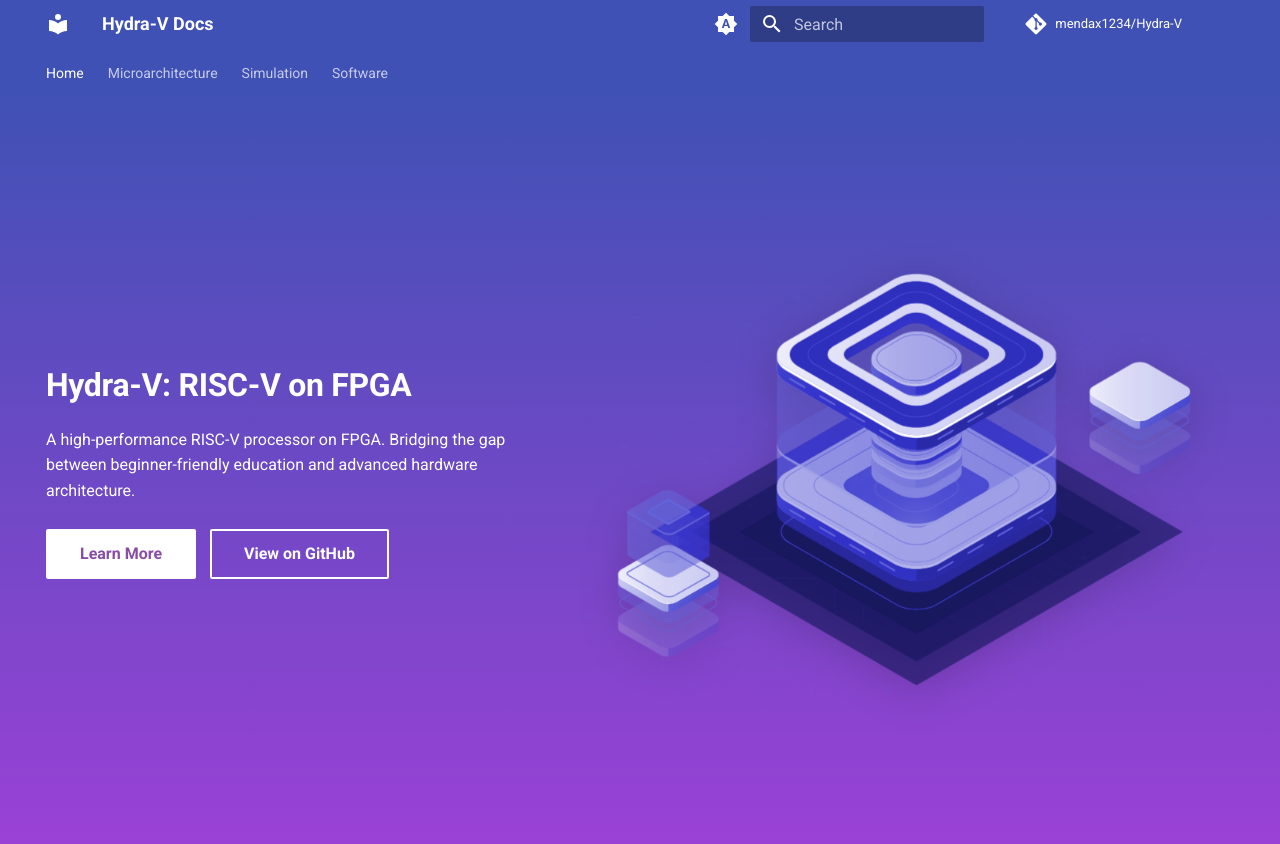
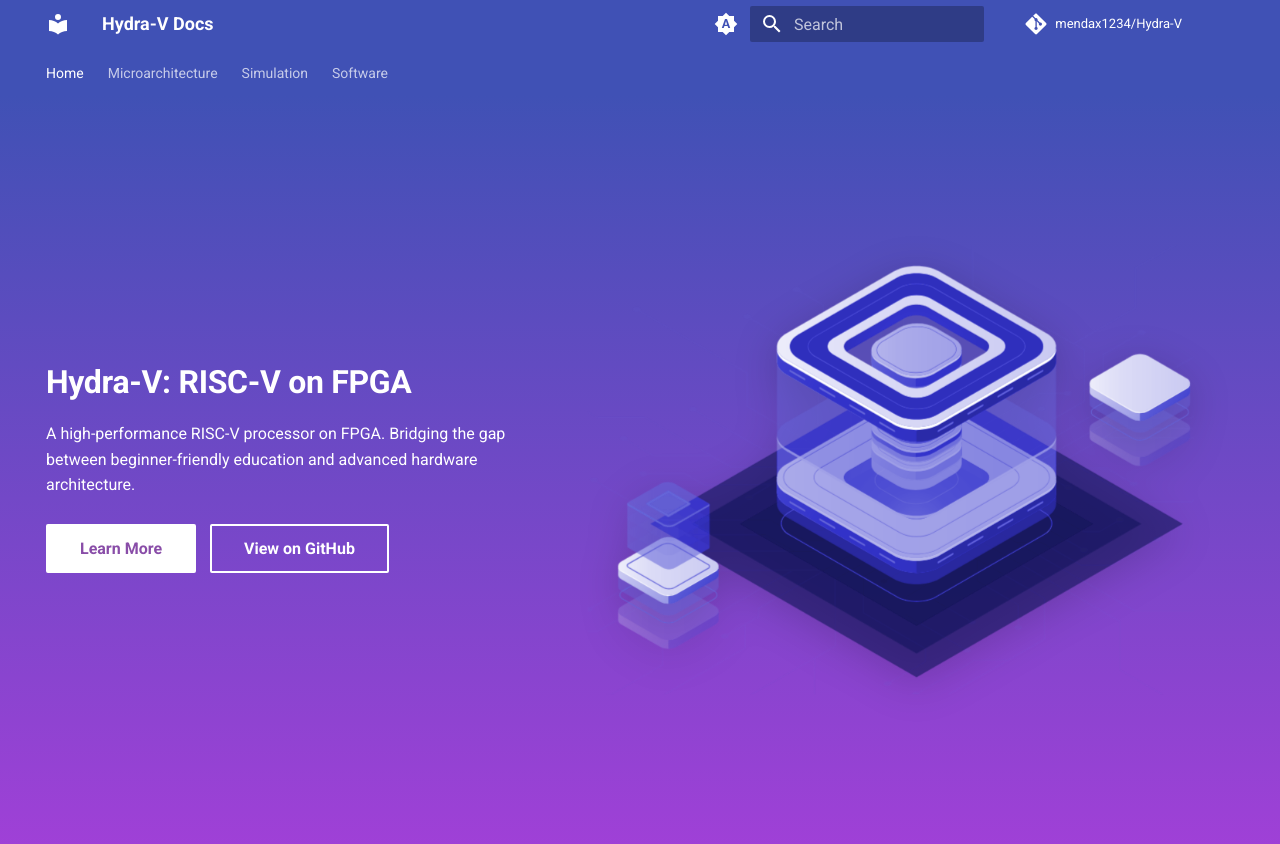
Before and after one commit to mendax1234/Mach-V, an MkDocs documentation site: the page built from docs/index.md, in a window 1280 px wide. Shown: the top 844 px of the page. Built offline with MkDocs 1.6.1 and Material for MkDocs 9.7.7, drawn with Linux system fonts in a browser that asks for light colours; plug-ins that fetch from the network failed and are left out; comment, search, counter and statistics services are not loaded.

Commit message:
Optimize landing page

```diff
--- a/overrides/home.html
+++ b/overrides/home.html
@@ -8,23 +8,36 @@
        1. GLOBAL LAYOUT & RESET
        ========================================================================== */
 
-    /* Lock the viewport to create a single-screen "Landing Page" experience.
-       overflow: hidden prevents scrollbars from appearing. */
     html, body {
         height: 100%;
         width: 100%;
-        overflow: hidden;
+        overflow: hidden; /* Prevent scrolling */
     }
 
-    /* CRITICAL FIX:
-       MkDocs renders an empty main content area (.md-main) and footer by default.
-       We must hide them explicitly to prevent the "black block" at the bottom
-       and ensure the gradient fills the screen. */
-    .md-main, .md-footer {
+    /* FIX: Collapse .md-main to keep mobile navigation alive but invisible */
+    .md-main {
+        height: 0;
+        padding: 0 !important;
+        overflow: visible;
+    }
+
+    /* Hide Footer and Content Text */
+    .md-footer, .md-content {
         display: none !important;
     }
 
-    /* Explicitly hide sidebars on larger screens to prevent layout shifting. */
+    /* ==========================================================================
+       2. HEADER & TABS STYLING
+       ========================================================================== */
+
+    .md-header { box-shadow: none !important; }
+    .md-tabs { box-shadow: none !important; border-bottom: none !important; }
+
+    /* ==========================================================================
+       3. SIDEBAR LOGIC
+       ========================================================================== */
+
+    /* DESKTOP: Hide sidebars */
     @media screen and (min-width: 60em) {
         .md-sidebar--secondary { display: none; }
     }
@@ -33,142 +46,139 @@
     }
 
     /* ==========================================================================
-       2. HEADER INTEGRATION (SEAMLESS TRANSITION)
-       ========================================================================== */
-
-    /* Remove default shadows and borders from the Header and Tabs.
-       This allows the purple header to blend perfectly into the hero gradient. */
-    .md-header {
-        box-shadow: none !important;
-    }
-    .md-tabs {
-        box-shadow: none !important;
-        border-bottom: none !important;
-    }
-
-    /* ==========================================================================
-       3. HERO CONTAINER
+       4. HERO CONTAINER
        ========================================================================== */
 
     .mdx-container {
-        /* DYNAMIC HEIGHT CALCULATION:
-           100vh (Viewport Height) - 48px (Approx. height of the MkDocs header).
-           This ensures the container fills exactly the remaining space below the header. */
-        height: calc(100vh - 48px);
+        /* Height Calculation: 100vh - Header - Tabs */
+        height: calc(100vh - var(--md-header-height, 48px) - var(--md-tabs-height, 48px));
         width: 100%;
-
-        /* Flexbox centering for content */
         display: flex;
         align-items: center;
         justify-content: center;
-
-        /* OPTICAL ALIGNMENT:
-           Add padding-bottom to lift the content visually. Without this, the
-           center point feels too low because of the header space above. */
-        padding-bottom: 5rem;
-
-        /* BACKGROUND: Light Mode Gradient */
+        padding-bottom: 3rem;
         background: linear-gradient(to bottom, var(--md-primary-fg-color), #a63fd9);
     }
 
-    /* BACKGROUND: Dark Mode Gradient (Slate Theme) */
+    /* DARK MODE BACKGROUND */
     [data-md-color-scheme="slate"] .mdx-container {
         background: linear-gradient(to bottom, var(--md-primary-fg-color), #363949);
     }
 
     /* ==========================================================================
-       4. CONTENT STYLING (TEXT & IMAGE)
+       5. CONTENT STYLING (TEXT & IMAGE)
        ========================================================================== */
 
+    /* RESTORE ORIGINAL TEXT COLOR */
     .mdx-hero {
         margin: 0 0.8rem;
-        color: var(--md-primary-bg-color); /* White text color */
-        text-align: center; /* Default to center for mobile */
+        /* Force WHITE text to override MkDocs default black text in Light Mode */
+        color: #ffffff !important;
+        line-height: 1.6; /* Better readability for the paragraph */
     }
 
     .mdx-hero h1 {
-        color: currentColor;
-        font-weight: 700;
+        /* Force WHITE and BOLD for the title */
+        color: #ffffff !important;
+        font-weight: 700 !important;
         margin-bottom: 1rem;
+        line-height: 1.2;
     }
 
-    /* --- DESKTOP VIEW CONFIGURATION (min-width: 60em) --- */
+    /* ==========================================================================
+       6. RESPONSIVE LAYOUT
+       ========================================================================== */
+
+    /* MOBILE (< 1220px) */
+    @media screen and (max-width: 76.1875em) {
+        .mdx-container {
+            height: calc(100vh - var(--md-header-height, 48px));
+            flex-direction: column;
+            padding-bottom: 1rem;
+        }
+
+        .mdx-hero {
+            text-align: center;
+            display: block;
+            margin-top: 2rem;
+        }
+
+        .mdx-hero__image {
+            width: 80%;
+            margin: 2rem auto 0;
+        }
+    }
+
+    /* DESKTOP (> 960px) */
     @media screen and (min-width: 60em) {
         .mdx-hero {
             display: flex;
             align-items: center;
             justify-content: center;
-            text-align: left; /* Revert to left align for desktop */
+            text-align: left;
         }
 
         .mdx-hero__content {
             max-width: 25rem;
-            margin-right: 2rem; /* Spacing between text and image */
+            margin-right: 2rem;
         }
 
         .mdx-hero__image {
-            order: 1; /* Places image to the right of text */
+            order: 1;
             width: 40rem;
-            display: flex;
-            align-items: center;
-            justify-content: center;
         }
 
         .mdx-hero__image img {
             max-width: 100%;
             height: auto;
-            /* Adds depth to the isometric image */
             filter: drop-shadow(0 10px 20px rgba(0,0,0,0.2));
         }
     }
 
     /* ==========================================================================
-       5. BUTTON STYLING
+       7. BUTTON STYLING
        ========================================================================== */
 
     .mdx-hero .md-button {
-        color: var(--md-primary-bg-color);
-        border-color: var(--md-primary-bg-color);
+        /* Force White Text/Border for buttons on the dark background */
+        color: #ffffff !important;
+        border-color: #ffffff !important;
         margin-right: 0.5rem;
         margin-top: 0.5rem;
         transition: all 0.2s ease;
     }
 
     .mdx-hero .md-button:hover {
-        background-color: var(--md-primary-bg-color);
-        color: var(--md-primary-fg-color);
+        background-color: #ffffff !important;
+        color: var(--md-primary-fg-color) !important; /* Purple text on hover */
     }
 
-    /* Primary "Learn More" Button */
+    /* PRIMARY BUTTON (FILLED WHITE) */
     .mdx-hero .md-button--primary {
-        background-color: var(--md-primary-bg-color);
-        color: #894da8; /* Matches the purple theme */
+        background-color: #ffffff !important;
+        color: #894da8 !important; /* Purple text */
         font-weight: bold;
+        border-color: #ffffff !important;
+    }
+
+    .mdx-hero .md-button--primary:hover {
+        background-color: transparent !important;
+        color: #ffffff !important;
     }
 </style>
 
 <section class="mdx-container">
     <div class="md-grid md-typeset">
         <div class="mdx-hero">
-
             <div class="mdx-hero__content">
                 <h1>Hydra-V: RISC-V on FPGA</h1>
                 <p>{{ config.site_description }}</p>
-
-                <a href="{{ page.next_page.url | url }}" class="md-button md-button--primary">
-                    Learn More
-                </a>
-
-                <a href="https://github.com/mendax1234/hydra-v" class="md-button">
-                    View on GitHub
-                </a>
+                <a href="{{ page.next_page.url | url }}" class="md-button md-button--primary">Learn More</a>
+                <a href="https://github.com/mendax1234/hydra-v" class="md-button">View on GitHub</a>
             </div>
-
             <div class="mdx-hero__image">
-                <img src="assets/images/hydra-v.png" alt="Hydra-V Architecture" width="1659" height="1200"
-                    draggable="false">
+                <img src="assets/images/hydra-v.png" alt="Hydra-V Architecture" width="1659" height="1200" draggable="false">
             </div>
-
         </div>
     </div>
 </section>
```
